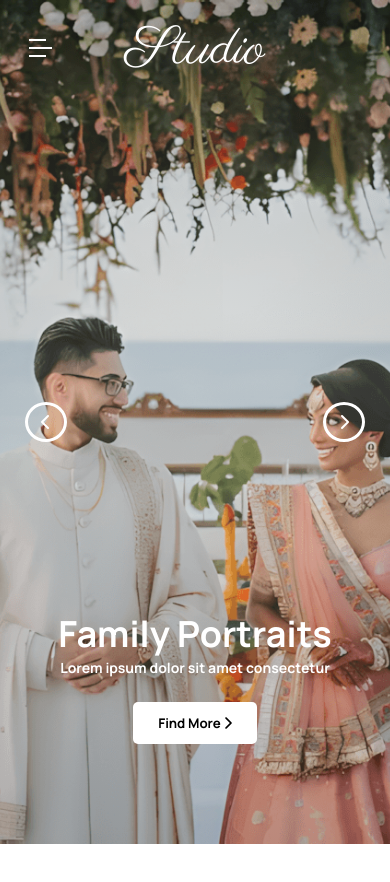
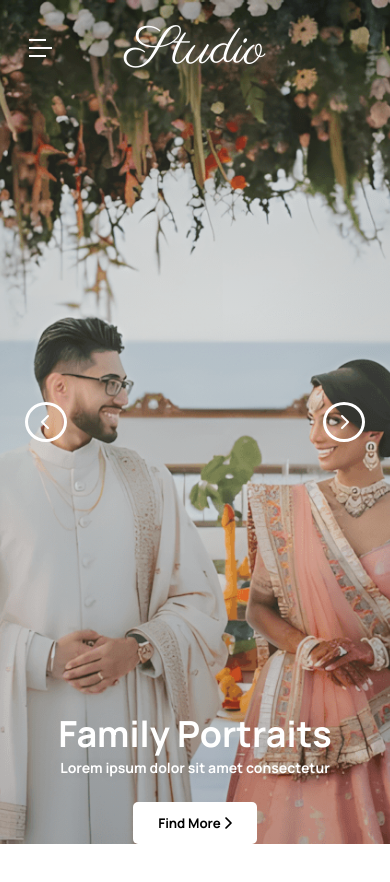
Before and after one commit to vikas236/wedding-photography, a plain HTML site: page index.html in a window 390 px wide. Drawn offline with Linux system fonts and the light colour scheme.

Commit message:
update padding in banner content in home

```diff
--- a/css/home.css
+++ b/css/home.css
@@ -133,6 +133,10 @@
 }
 
 @media screen and (max-width: 400px) {
+  .slide .content {
+    padding: 0 25px;
+  }
+
   .slide h1 {
     font-size: 36px;
   }
```
